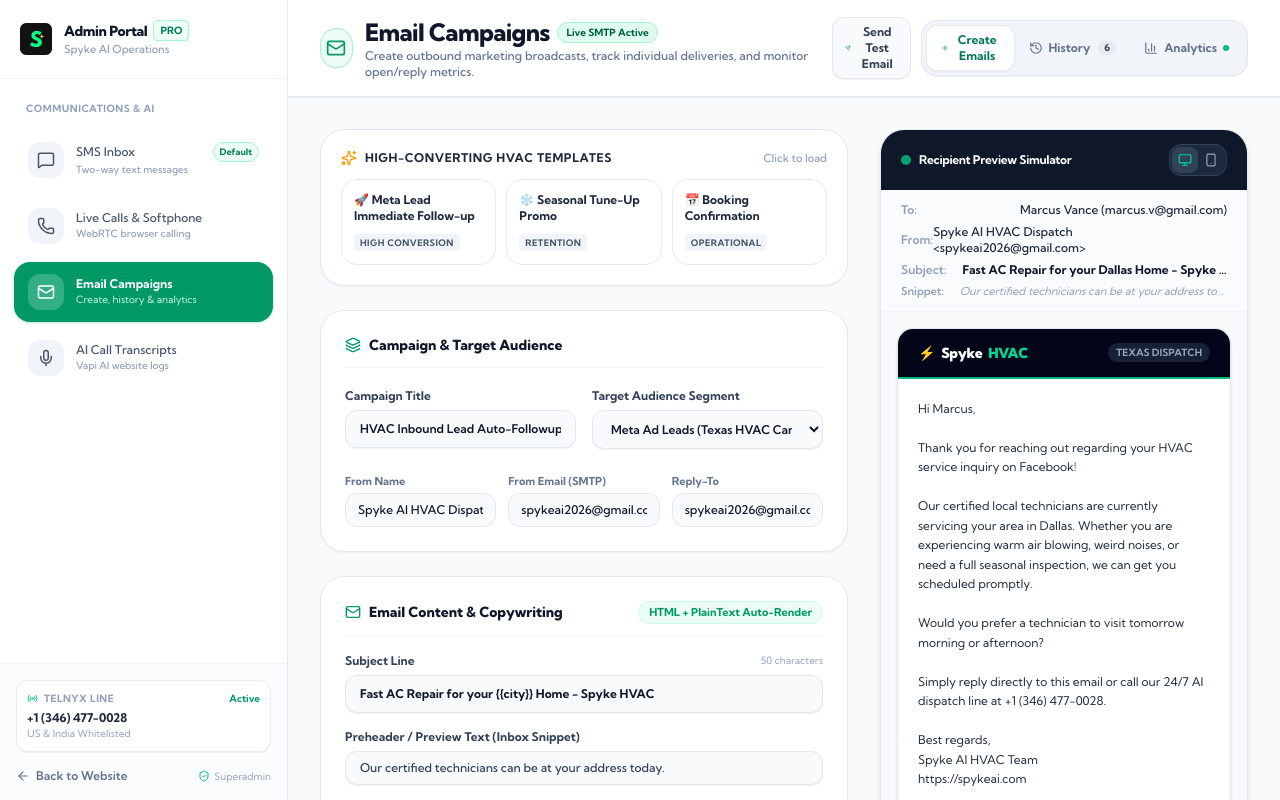
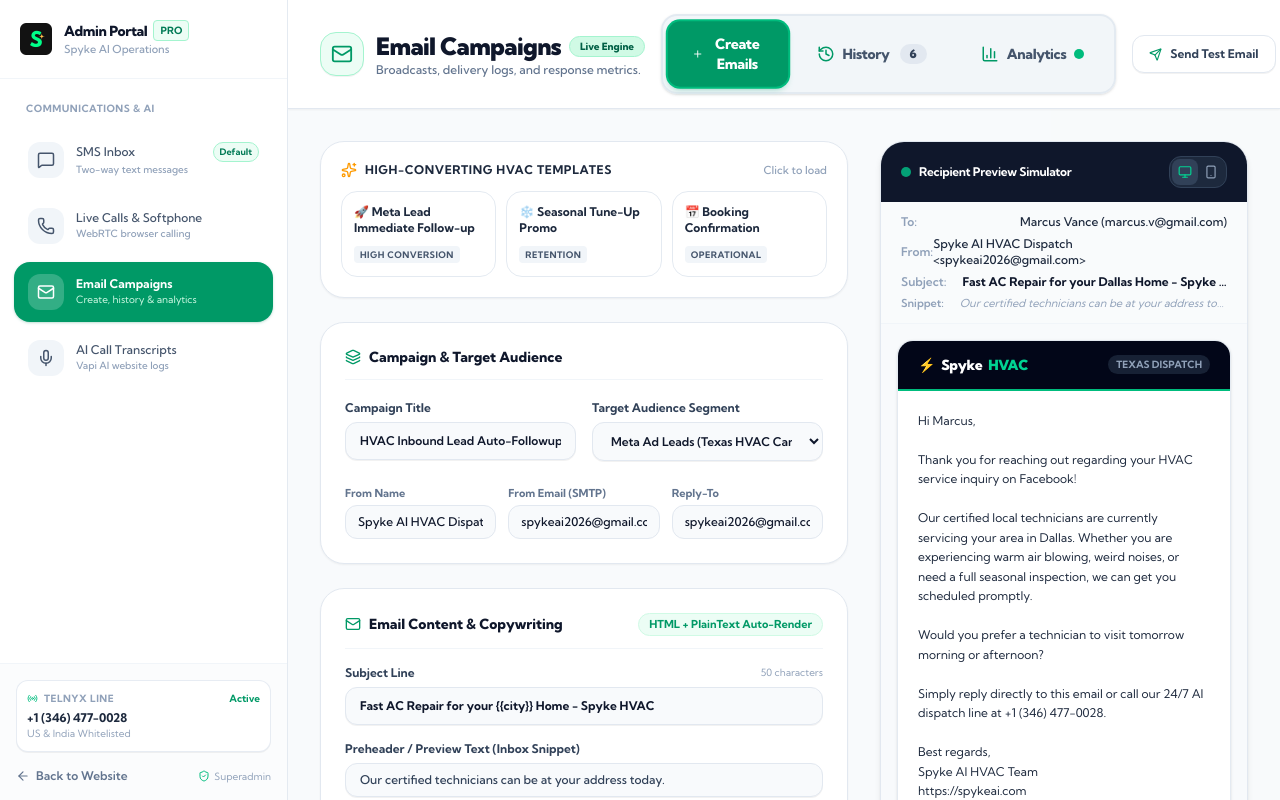
Before and after one commit to SpykeAI/website_sypke, a Next.js app: page /admin/emails in a window 1280 px wide. Built offline with nearby package versions, Linux system fonts and the light colour scheme.

Commit message:
style: center email campaign tabs, enlarge sizing, and highlight active tab

```diff
--- a/src/app/admin/emails/page.tsx
+++ b/src/app/admin/emails/page.tsx
@@ -564,82 +564,99 @@
       <div className="flex-1 h-full overflow-y-auto flex flex-col bg-slate-50/60 pb-20 md:pb-6">
 
         {/* TOP HEADER & TABS BAR */}
-        <header className="bg-white border-b border-slate-200 sticky top-0 z-20 px-4 sm:px-6 lg:px-8 py-4 shadow-2xs">
-          <div className="max-w-7xl mx-auto flex flex-col md:flex-row md:items-center justify-between gap-4">
-
-            {/* Title & Badge */}
-            <div className="flex items-center gap-3">
-              <div className="w-10 h-10 rounded-2xl bg-emerald-50 border border-emerald-200 flex items-center justify-center text-emerald-600 shadow-2xs">
-                <Mail size={20} />
+        <header className="bg-white border-b border-slate-200 sticky top-0 z-20 px-4 sm:px-6 lg:px-8 py-3.5 shadow-xs">
+          <div className="max-w-7xl mx-auto flex flex-col lg:flex-row items-center justify-between gap-4">
+
+            {/* Title & Badge (Left) */}
+            <div className="flex items-center gap-3 shrink-0 self-start lg:self-center">
+              <div className="w-11 h-11 rounded-2xl bg-emerald-50 border border-emerald-200 flex items-center justify-center text-emerald-600 shadow-2xs">
+                <Mail size={22} />
               </div>
               <div>
                 <div className="flex items-center gap-2">
-                  <h1 className="text-xl sm:text-2xl font-extrabold text-slate-900 tracking-tight">
+                  <h1 className="text-xl sm:text-2xl font-black text-slate-900 tracking-tight">
                     Email Campaigns
                   </h1>
-                  <span className="px-2 py-0.5 rounded-full text-[10px] font-bold bg-emerald-100/70 text-emerald-800 border border-emerald-200">
-                    Live SMTP Active
+                  <span className="px-2.5 py-0.5 rounded-full text-[10px] font-extrabold bg-emerald-100 text-emerald-800 border border-emerald-200">
+                    Live Engine
                   </span>
                 </div>
-                <p className="text-xs text-slate-500 font-medium">
-                  Create outbound marketing broadcasts, track individual deliveries, and monitor open/reply metrics.
+                <p className="text-xs text-slate-500 font-medium hidden sm:block">
+                  Broadcasts, delivery logs, and response metrics.
                 </p>
               </div>
             </div>
 
-            {/* Actions & Tab Switcher */}
-            <div className="flex items-center gap-2.5">
-              <button
-                onClick={() => setTestEmailModalOpen(true)}
-                className="px-3 py-1.5 rounded-xl border border-slate-200 hover:border-slate-300 bg-slate-50 hover:bg-slate-100 text-xs font-bold text-slate-700 transition flex items-center gap-1.5 cursor-pointer shadow-2xs"
-                title="Send a live test email via SMTP to verify formatting"
-              >
-                <Send size={12} className="text-emerald-600" />
-                <span>Send Test Email</span>
-              </button>
-
-              {/* TABS CONTAINER */}
-              <div className="flex items-center p-1 bg-slate-100 border border-slate-200 rounded-2xl shadow-2xs">
+            {/* CENTER (IN BETWEEN): BIG & HIGHLIGHTED TABS */}
+            <div className="flex-1 flex justify-center w-full lg:w-auto my-1 lg:my-0">
+              <div className="flex items-center p-1.5 bg-slate-100/90 border-2 border-slate-200/90 rounded-2xl shadow-sm gap-1.5 w-full sm:w-auto justify-center">
+
+                {/* Create Emails Tab */}
                 <button
                   onClick={() => setActiveTab("create")}
-                  className={`px-3.5 py-1.5 rounded-xl text-xs font-bold transition flex items-center gap-1.5 cursor-pointer ${
+                  className={`px-5 sm:px-6 py-2.5 sm:py-3 rounded-xl text-xs sm:text-sm font-extrabold transition-all duration-150 flex items-center justify-center gap-2 cursor-pointer ${
                     activeTab === "create"
-                      ? "bg-white text-emerald-700 shadow-xs border border-slate-200/80"
-                      : "text-slate-500 hover:text-slate-800"
+                      ? "bg-emerald-600 text-white shadow-md shadow-emerald-600/30 ring-2 ring-emerald-500 scale-[1.02]"
+                      : "text-slate-600 hover:text-slate-900 hover:bg-white/80"
                   }`}
                 >
-                  <Plus size={14} className={activeTab === "create" ? "text-emerald-600" : ""} />
-                  <span>Create Emails</span>
+                  <Plus size={18} className={activeTab === "create" ? "text-white" : "text-emerald-600"} />
+                  <span className="tracking-tight">Create Emails</span>
                 </button>
 
+                {/* History Tab */}
                 <button
                   onClick={() => setActiveTab("history")}
-                  className={`px-3.5 py-1.5 rounded-xl text-xs font-bold transition flex items-center gap-1.5 cursor-pointer ${
+                  className={`px-5 sm:px-6 py-2.5 sm:py-3 rounded-xl text-xs sm:text-sm font-extrabold transition-all duration-150 flex items-center justify-center gap-2 cursor-pointer ${
                     activeTab === "history"
-                      ? "bg-white text-emerald-700 shadow-xs border border-slate-200/80"
-                      : "text-slate-500 hover:text-slate-800"
+                      ? "bg-emerald-600 text-white shadow-md shadow-emerald-600/30 ring-2 ring-emerald-500 scale-[1.02]"
+                      : "text-slate-600 hover:text-slate-900 hover:bg-white/80"
                   }`}
                 >
-                  <History size={14} className={activeTab === "history" ? "text-emerald-600" : ""} />
-                  <span>History</span>
-                  <span className="text-[10px] bg-slate-200/80 text-slate-700 px-1.5 py-0.2 rounded-full font-bold ml-0.5">
+                  <History size={18} className={activeTab === "history" ? "text-white" : "text-emerald-600"} />
+                  <span className="tracking-tight">History</span>
+                  <span
+                    className={`text-xs px-2.5 py-0.5 rounded-full font-black ml-0.5 transition-colors ${
+                      activeTab === "history"
+                        ? "bg-white text-emerald-800 shadow-2xs"
+                        : "bg-slate-200 text-slate-700"
+                    }`}
+                  >
                     {logs.length}
                   </span>
                 </button>
 
+                {/* Analytics Tab */}
                 <button
                   onClick={() => setActiveTab("analytics")}
-                  className={`px-3.5 py-1.5 rounded-xl text-xs font-bold transition flex items-center gap-1.5 cursor-pointer ${
+                  className={`px-5 sm:px-6 py-2.5 sm:py-3 rounded-xl text-xs sm:text-sm font-extrabold transition-all duration-150 flex items-center justify-center gap-2 cursor-pointer ${
                     activeTab === "analytics"
-                      ? "bg-white text-emerald-700 shadow-xs border border-slate-200/80"
-                      : "text-slate-500 hover:text-slate-800"
+                      ? "bg-emerald-600 text-white shadow-md shadow-emerald-600/30 ring-2 ring-emerald-500 scale-[1.02]"
+                      : "text-slate-600 hover:text-slate-900 hover:bg-white/80"
                   }`}
                 >
-                  <BarChart3 size={14} className={activeTab === "analytics" ? "text-emerald-600" : ""} />
-                  <span>Analytics</span>
-                  <span className="w-1.5 h-1.5 rounded-full bg-emerald-500 inline-block"></span>
+                  <BarChart3 size={18} className={activeTab === "analytics" ? "text-white" : "text-emerald-600"} />
+                  <span className="tracking-tight">Analytics</span>
+                  <span
+                    className={`w-2.5 h-2.5 rounded-full inline-block ${
+                      activeTab === "analytics" ? "bg-white animate-pulse" : "bg-emerald-500"
+                    }`}
+                  ></span>
                 </button>
-              </div>
+
+              </div>
+            </div>
+
+            {/* Right: Quick Action Button */}
+            <div className="flex items-center gap-2.5 shrink-0 self-end lg:self-center">
+              <button
+                onClick={() => setTestEmailModalOpen(true)}
+                className="px-4 py-2.5 rounded-xl border border-slate-200 hover:border-slate-300 bg-white hover:bg-slate-50 text-xs font-bold text-slate-700 transition flex items-center gap-2 cursor-pointer shadow-2xs"
+                title="Send a live test email via SMTP to verify formatting"
+              >
+                <Send size={13} className="text-emerald-600" />
+                <span>Send Test Email</span>
+              </button>
             </div>
 
           </div>
```
